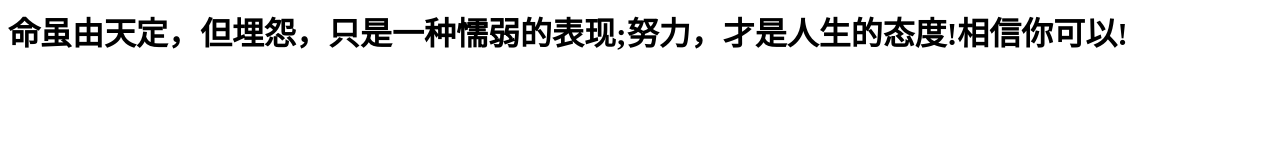
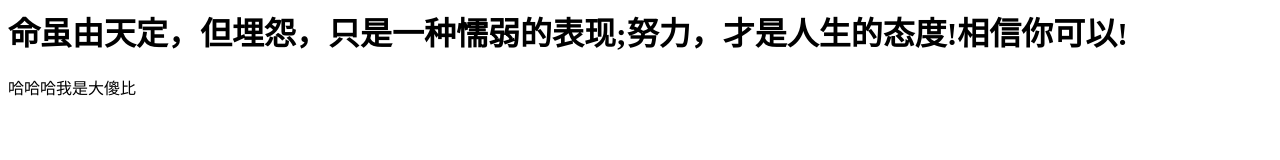
Before and after one commit to A-nobody/-, a plain HTML site: page index.html in a window 1280 px wide. Drawn offline with Linux system fonts and the light colour scheme.

Commit message:
张第一次修改

```diff
--- a/index.html
+++ b/index.html
@@ -2,5 +2,5 @@
 
 
  <h1>命虽由天定，但埋怨，只是一种懦弱的表现;努力，才是人生的态度!相信你可以!</h1>
-
+    <p>哈哈哈我是大傻比</p>
 </div>
```
